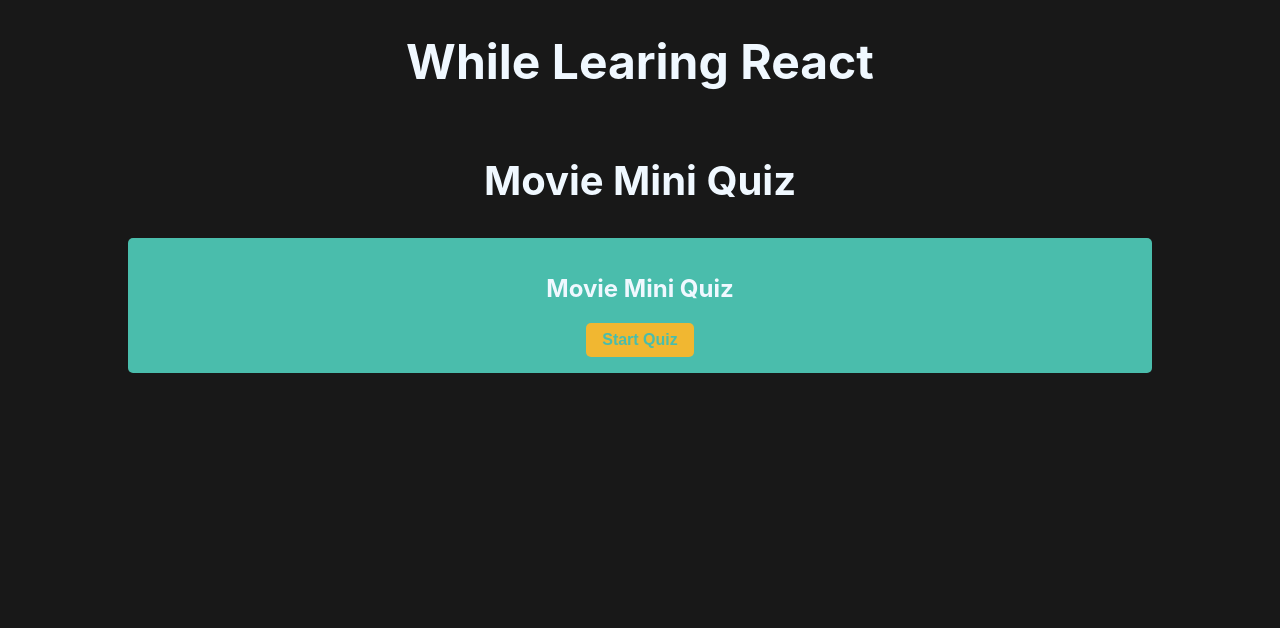
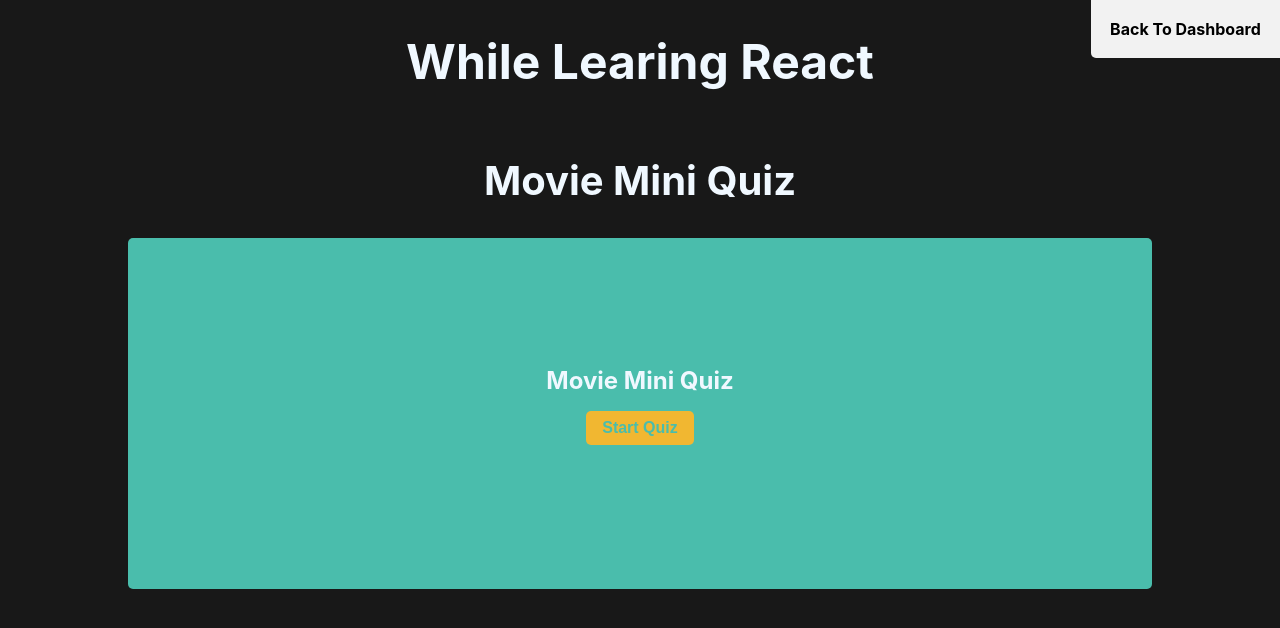
Before and after one commit to alexanderivanov2/While-Learning-React, a React (Create React App) app: page /react-movie-mini-quiz in a window 1280 px wide. Shown: the top 628 px of the page. Built offline with nearby package versions, Linux system fonts and the light colour scheme.

Commit message:
refactor styles

```diff
--- a/src/components/dashboardApps/ProjectsBox.js
+++ b/src/components/dashboardApps/ProjectsBox.js
@@ -4,6 +4,7 @@ import counterApp from './img/counter-app.png';
 import temperatureControlApp from './img/temperature-control.png';
 import countriesSearchFilter from './img/countries-search-filter.png';
 import basicRegistrationForm from './img/basic-registration-form.png';
+import movieMiniQuiz from './img/react-movie-mini-quiz.png';
 
 function ProjectsBox() {
     return (
@@ -36,7 +37,7 @@ function ProjectsBox() {
                 <Link to="react-movie-mini-quiz">
                     <article className={styles.appContainer}>
                         <p className={styles.appTitle}>React Movie Mini Quiz</p>
-                        <img src={counterApp} alt="React Movie Mini Quiz" className={styles.appImg} />
+                        <img src={movieMiniQuiz} alt="React Movie Mini Quiz" className={styles.appImg} />
                     </article>
                 </Link>
             </section>
--- a/src/components/reactMovieMiniQuizApp/ReactMovieMiniQuiz.js
+++ b/src/components/reactMovieMiniQuizApp/ReactMovieMiniQuiz.js
@@ -2,6 +2,7 @@ import styles from './ReactMovieMiniQuiz.module.css';
 import jsonQuestions from './questions.json';
 import { useEffect, useState } from 'react';
 import Question from './Question';
+import BackButton from '../BackButton';
 
 function ReactMovieMiniQuiz() {
     const [questions, setQuestions] = useState({
@@ -65,6 +66,7 @@ function ReactMovieMiniQuiz() {
 
     return (
         <>
+            <BackButton/>
             <h2 className={styles.title}>Movie Mini Quiz</h2>
             <section className={styles.questionBox}>
                 {quizStart
@@ -81,13 +83,13 @@ function ReactMovieMiniQuiz() {
                             {
                                 quizEnd
                                     ?
-                                    <article>
+                                    <article className={styles.controllBox}>
                                         <h2 className={styles.quizTitle}>Movie Mini Quiz</h2>
-                                        <p>Quiz result: {quizResult}/{questions.questionsLength + 1}</p>
+                                        <p className={styles.quizResult}>Quiz result: {quizResult}/{questions.questionsLength + 1}</p>
                                         <button className={styles.startBtn} onClick={endQuiz}>New Quiz</button>
                                     </article>
                                     :
-                                    <article>
+                                    <article className={styles.controllBox}>
                                         <h2 className={styles.quizTitle}>Movie Mini Quiz</h2>
                                         <button className={styles.startBtn} onClick={(e) => setQuizStart(true)}>Start Quiz</button>
                                     </article>
--- a/src/components/reactMovieMiniQuizApp/ReactMovieMiniQuiz.module.css
+++ b/src/components/reactMovieMiniQuizApp/ReactMovieMiniQuiz.module.css
@@ -18,11 +18,25 @@
 
 .questionBox {
     background-color: var(--background-one);
-    padding: 1rem;
+    padding: 5rem 3rem;
     text-align: center;
     width: 80%;
-    margin: 0 auto;
+    margin: 1rem auto;
     border-radius: 5px;
+}
+
+.controllBox {
+    padding: 3rem;
+}
+
+.controllBox .quizTitle {
+    margin: 0;
+    padding: 0;
+}
+
+.quizResult {
+    font-size: 3rem;
+    color: var(--sunshine-color)
 }
 
 .quizTitle {
@@ -32,6 +46,7 @@
 .startBtn {
     color: var(--background-one);
     background-color: var(--sunshine-color);
+    margin: 1rem;
     padding: 0.5rem 1rem;
     font-size: 1rem;
     font-weight: 900;
@@ -54,7 +69,8 @@
 
 .answers {
     width: 80%;
-    margin: 1rem auto;
+    margin: 2rem auto;
+    padding: 2rem 0;
     display: flex;
     flex-wrap: wrap;
     justify-content: space-around;
@@ -77,7 +93,6 @@
 
 .wrongAnswer {
     background-color: var(--vermilion-color);
-    /* animation: blinkingWrong 600ms infinite; */
 }
 
 .rightAnswer {
@@ -91,11 +106,3 @@
     75% {background-color: aliceblue;}
     100% {background-color: greenyellow;}
 }
-
-/* @keyframes blinkingWrong {
-    0% {background-color: var(--vermilion-color);}
-    25% {background-color: aliceblue;}
-    50% {background-color: var(--vermilion-color);}
-    75% {background-color: aliceblue;}
-    100% {background-color: var(--vermilion-color);}
-} */
```
Also changed, not shown: src/components/dashboardApps/img/react-movie-mini-quiz.png (added).
